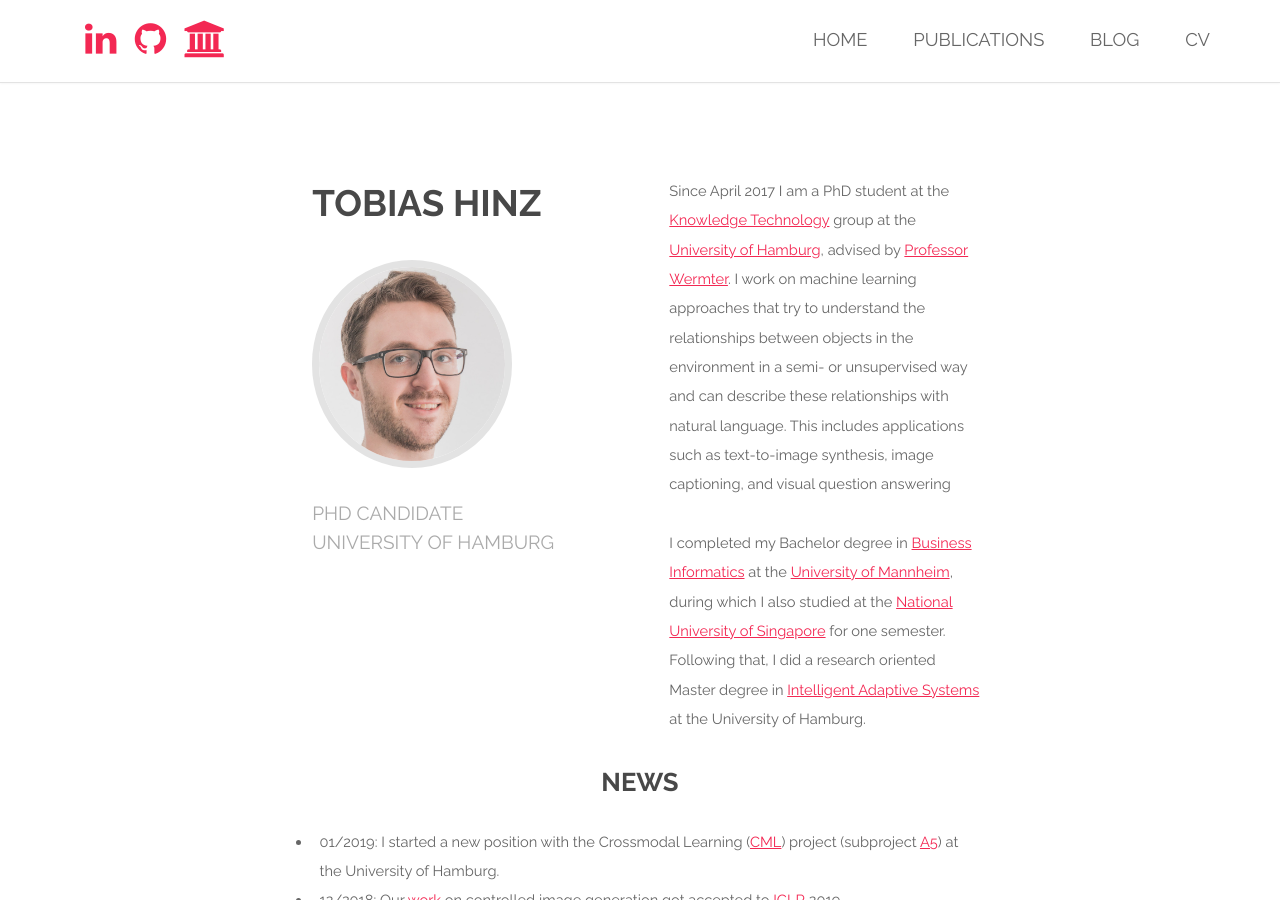
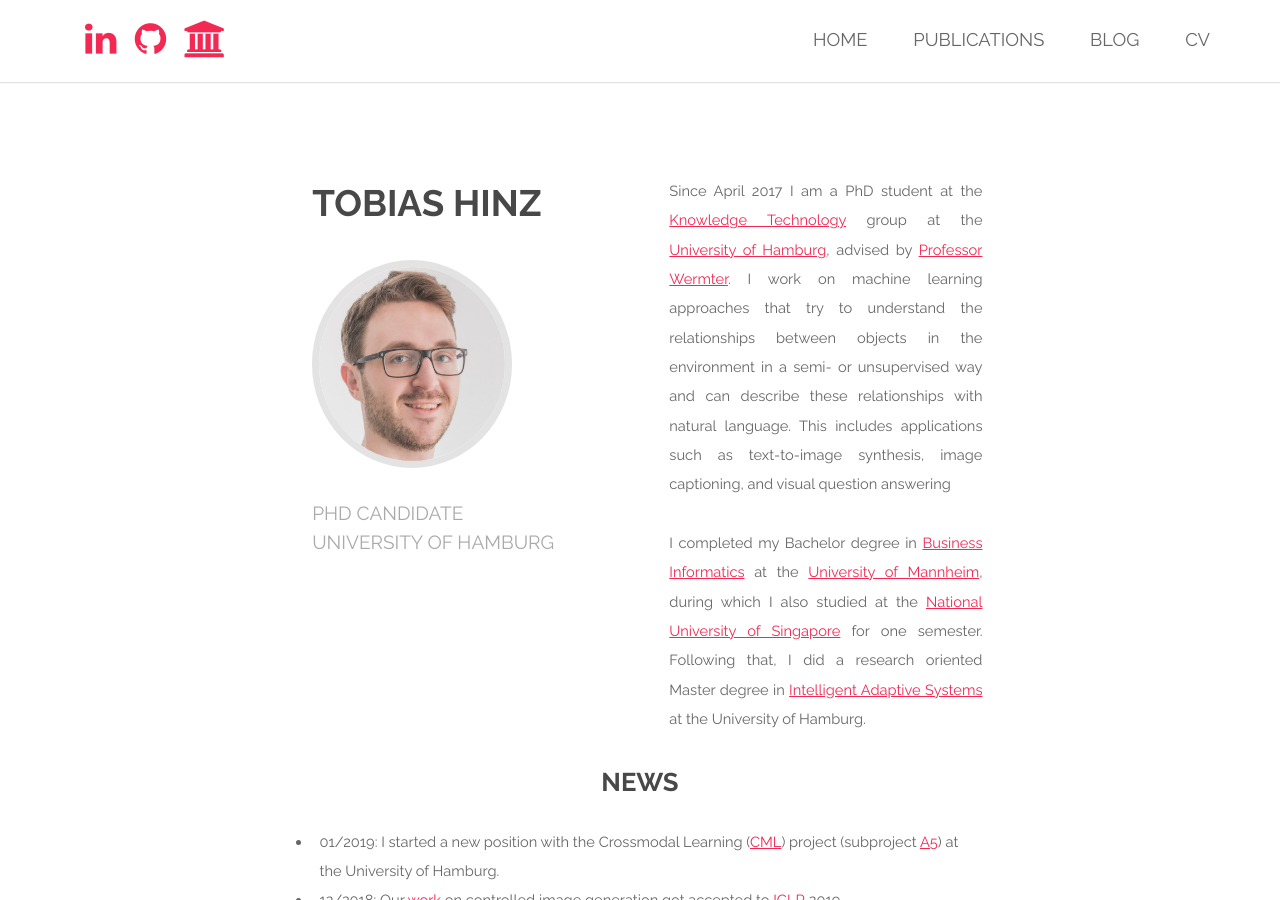
Before and after one commit to tohinz/tohinz.github.io, a Jekyll site: the page built from index.html, in a window 1280 px wide and 900 px high. Built offline with Jekyll 4.4.1, drawn with Linux system fonts in a browser that asks for light colours.

```diff
--- a/index.html
+++ b/index.html
@@ -16,7 +16,7 @@
 					<p>University of Hamburg</p>
 				</header>
 			</ul>
-			<ul class="6u$ 12u$(medium)">
+			<ul class="6u$ 12u$(medium)"  align="justify">
 				<p>Since April 2017 I am a PhD student at the <a href="https://www.inf.uni-hamburg.de/en/inst/ab/wtm/" target="_blank">Knowledge Technology</a> group at the <a href="https://www.uni-hamburg.de/" target="_blank">University of Hamburg</a>, advised by <a href="https://www.inf.uni-hamburg.de/en/inst/ab/wtm/people/wermter.html" target="_blank">Professor Wermter</a>.
 				I work on machine learning approaches that try to understand the relationships between objects in the environment in a semi- or unsupervised way and can describe these relationships with natural language.
 				This includes applications such as text-to-image synthesis, image captioning, and visual question answering</p>
```
